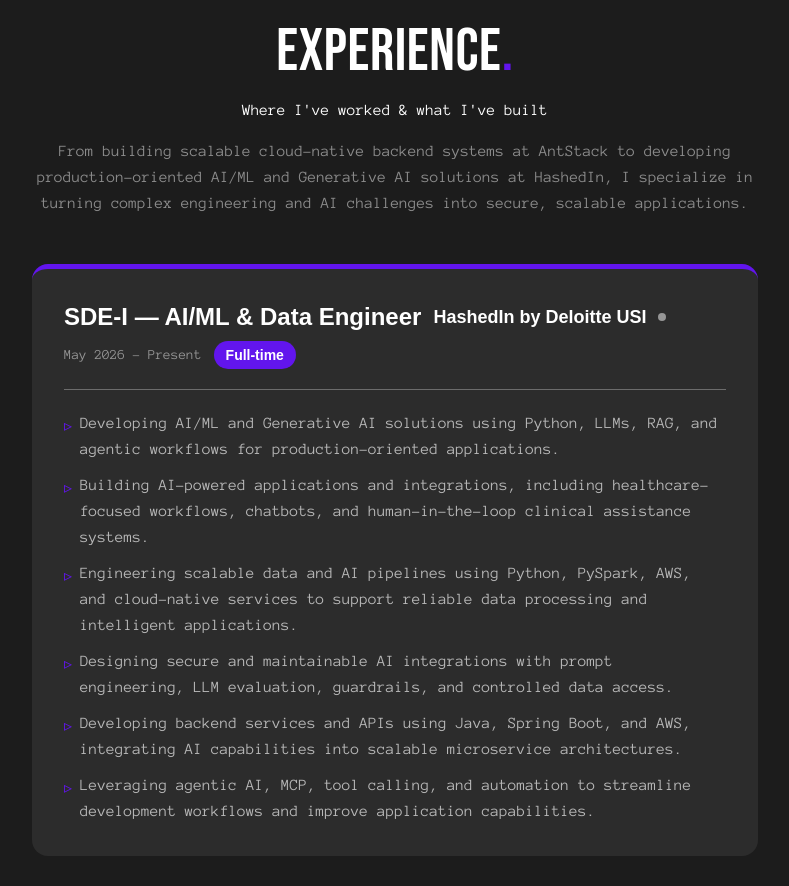
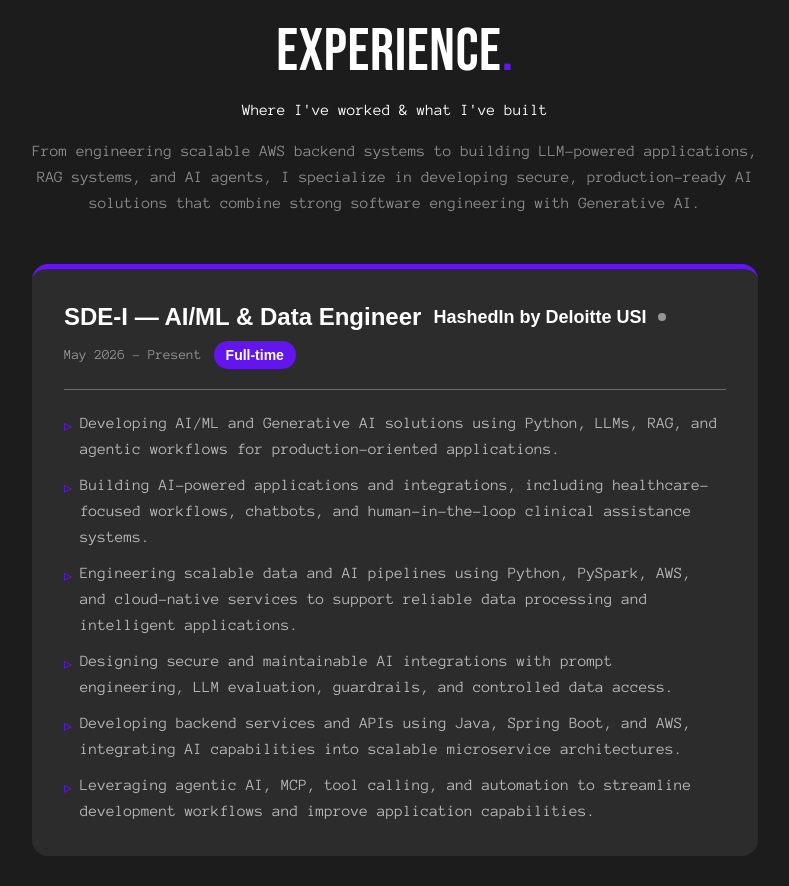
Before and after one commit to chenchugokuljangam13/chenchugokuljangam13.github.io, a React (Vite) app: page / in a window 1280 px wide. Shown: the part 1920-2806 px from the top of the page, without its empty margins (245-1034 px from the left). Built offline with nearby package versions, Linux system fonts and the light colour scheme; a web font is replaced by a local one.

Commit message:
Update EXPERIENCE_INTRO with new focus on AI solutions

```diff
--- a/src/data.js
+++ b/src/data.js
@@ -65,7 +65,8 @@
 ];
 
 export const EXPERIENCE_INTRO =
-  'From building scalable cloud-native backend systems at AntStack to developing production-oriented AI/ML and Generative AI solutions at HashedIn, I specialize in turning complex engineering and AI challenges into secure, scalable applications.';
+  'From engineering scalable AWS backend systems to building LLM-powered applications, RAG systems, and AI agents, I specialize in developing secure, production-ready AI solutions that combine strong software engineering with Generative AI.';
+
 export const FEATURED_ROLE = {
   title: 'SDE-I — AI/ML & Data Engineer',
   company: 'HashedIn by Deloitte USI',
```
